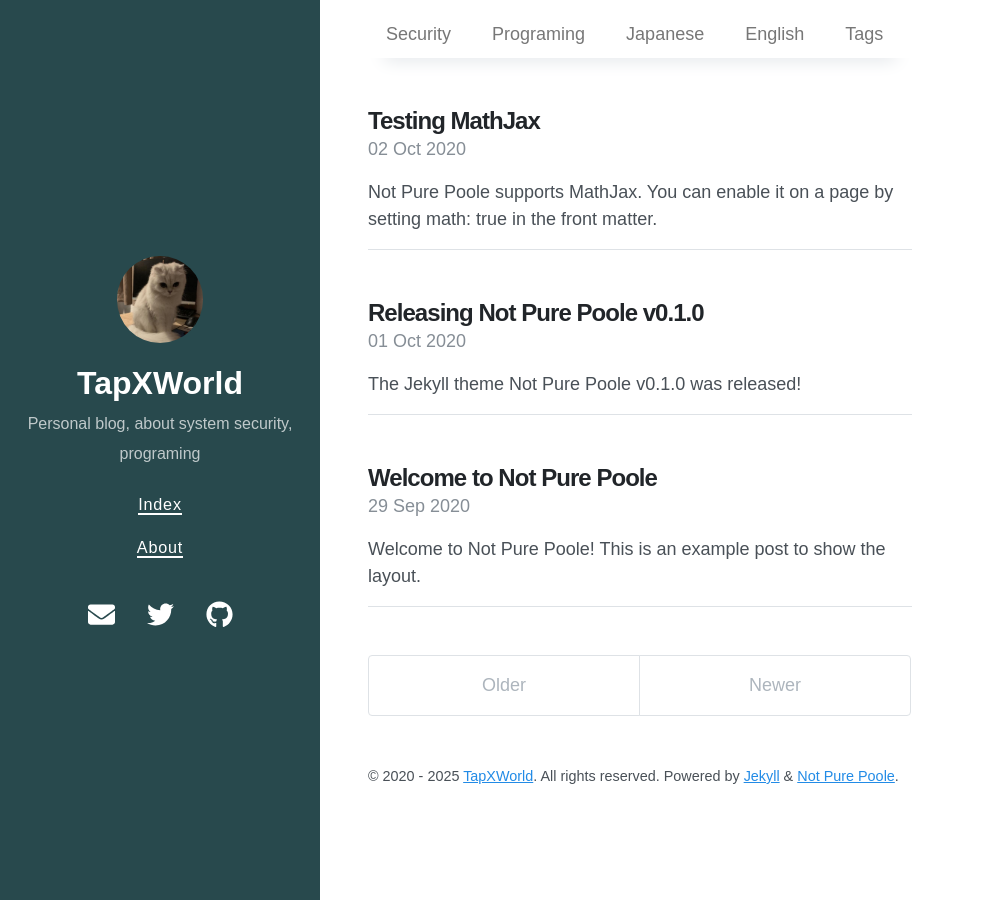
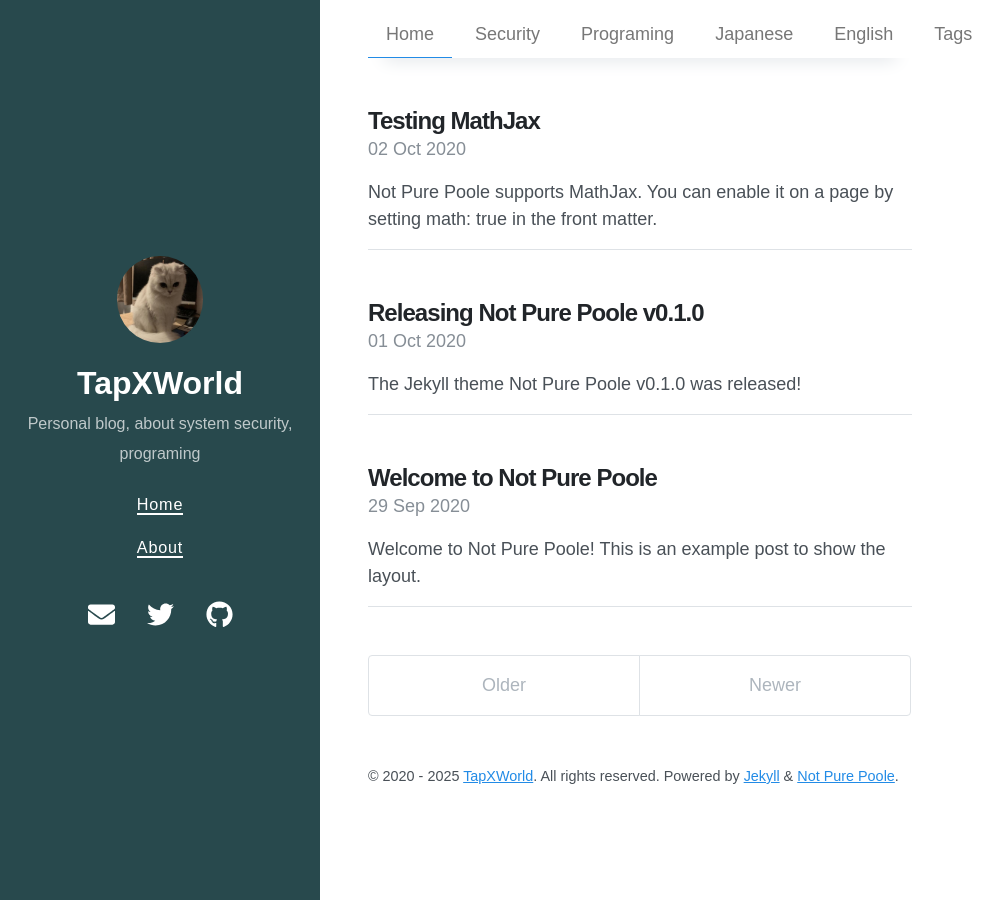
Before and after one commit to TapXWorld/tapxworld.github.io, a Jekyll site: the page built from index.html, in a window 1280 px wide. Shown: the whole page, without its empty margins (0-1006 px from the left). Built offline with Jekyll 4.4.1, drawn with Linux system fonts in a browser that asks for light colours; nearby versions of some CDN libraries; the list of posts is cut into pages by our own code.

Commit message:
change home link

```diff
--- a/_data/archive.yml
+++ b/_data/archive.yml
@@ -1,3 +1,6 @@
+- type: home
+  title: Home
+  url: /
 - type: security
   title: Security
   url: /security/
--- a/_data/navigation.yml
+++ b/_data/navigation.yml
@@ -1,4 +1,4 @@
-- title: Index
+- title: Home
   url: /
 - title: About
   url: /about/
```
Also changed, not shown: bg.jpeg (deleted), screenshot.png (deleted).
